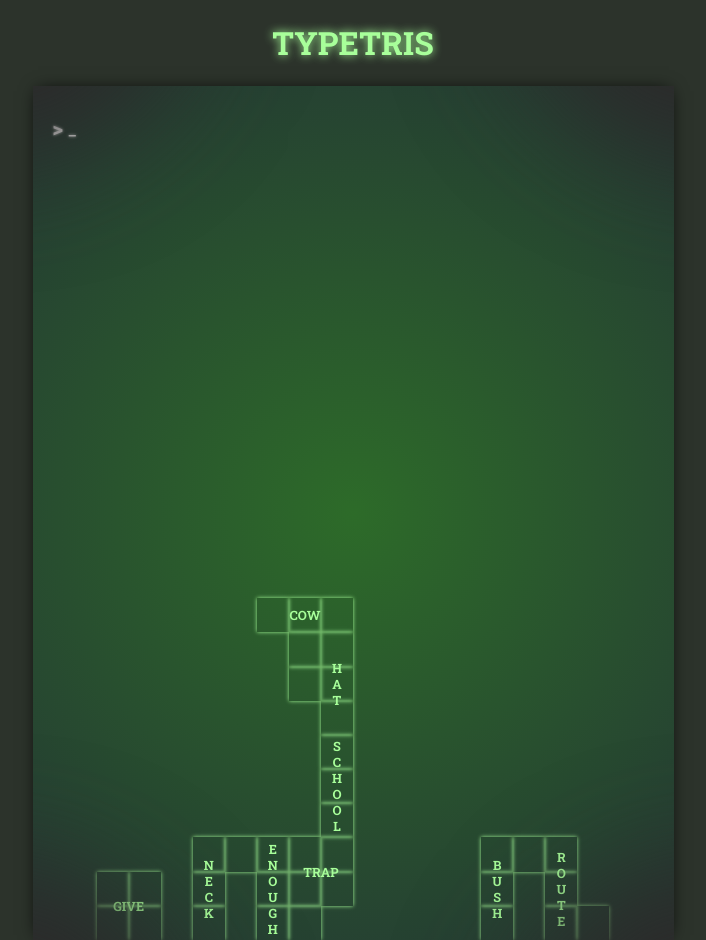
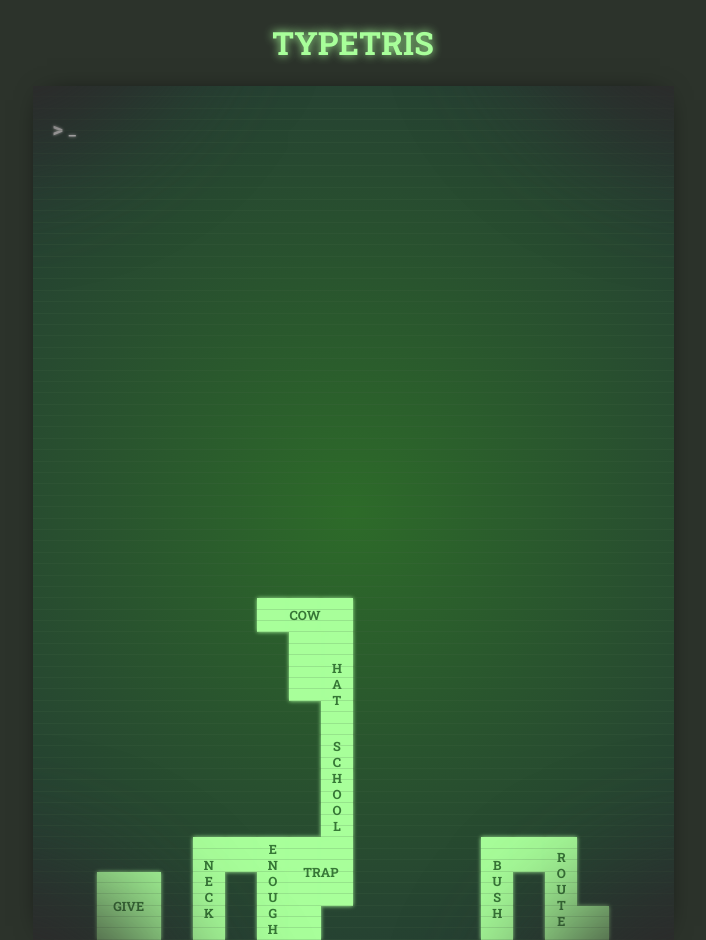
Before and after one commit to levidavidmurray/typetris, a Vue app: page / in a window 1280 px wide. Shown: the whole page, without its empty margins (287-993 px from the left). Built offline with nearby package versions, Linux system fonts and the light colour scheme.

Commit message:
+ Style changes (Terminal lines, shape changes)

```diff
--- a/src/components/Shape.vue
+++ b/src/components/Shape.vue
@@ -66,7 +66,7 @@
 		}
 
 		get shapeColor() {
-			return "transparent";
+			return "#a8ff9a";
 			if (this.isSuper) {
 				return "transparent";
 			}
@@ -115,7 +115,7 @@
 
 	@keyframes superText {
 		0% {
-			color: #a2ffaf;
+			color: #545454;
 		}
 
 		50% {
@@ -127,7 +127,7 @@
 		}
 
 		100% {
-			color: #a2ffaf;
+			color: #545454;
 		}
 	}
 
@@ -157,14 +157,14 @@
 		}
 
 		.coord {
-			background-color: #e24919;
+			background-color: #a8ff9a;
 			box-shadow: 0 0 4px #a8ff9a;
 		}
 
 		.keyword {
 			text-transform: uppercase;
 			font-weight: bold;
-			color: #a8ff9a;
+			color: #367736;
 			display: flex;
 
 			font-size: 80%;
@@ -192,8 +192,8 @@
 			}
 
 			.active {
-				color: #fff446;
-				text-shadow: 0 0 5px white;
+				color: white;
+				text-shadow: 0 0 5px black;
 			}
 
 			.error {
--- a/src/views/Home.vue
+++ b/src/views/Home.vue
@@ -1,10 +1,16 @@
 <template>
 	<div class="home" :style="gridTemplate">
 		<div class="overlay">
-			<div class="top-left"></div>
-			<div class="top-right"></div>
-			<div class="bottom-left"></div>
-			<div class="bottom-right"></div>
+			<div class="lines" :style="lineGridTemplate">
+				<div
+						v-for="line in lineHolder"
+						class="line"
+				></div>
+			</div>
+			<div class="corner top-left"></div>
+			<div class="corner top-right"></div>
+			<div class="corner bottom-left"></div>
+			<div class="corner bottom-right"></div>
 		</div>
 		<div class="game-over" v-if="gameOver">
 			<div class="message" v-if="gameLost">YOU LOST</div>
@@ -52,6 +58,7 @@
 
 	@Component({components: {Shape}})
 	export default class Home extends Vue {
+		public lineHolder: number[] = [];
 		public activeGameShapes: GameShape[] = [];
 		public staticGameShapes: GameShape[] = [];
 
@@ -66,6 +73,10 @@
 		private gameResult: GameResult = GameResult.Undecided;
 
 		public created() {
+			for (let i = 0; i < GAME_HEIGHT*3; i++) {
+				this.lineHolder.push(i);
+			}
+
 			this.resetGameCoordinates();
 			this.generateGameShape();
 			this.initializeKeyListeners();
@@ -373,6 +384,10 @@
 		get gridTemplate() {
 			return {gridTemplateColumns: `repeat(${GAME_WIDTH}, 1fr)`, gridTemplateRows: `repeat(${GAME_HEIGHT}, 1fr)`};
 		}
+
+		get lineGridTemplate() {
+			return {gridTemplateColumns: '1fr', gridTemplateRows: `repeat(${GAME_HEIGHT*3}, 1fr)`};
+		}
 	}
 </script>
 
@@ -396,7 +411,7 @@
 		grid-auto-columns: 34px;
 		background: lightgrey;
 		background: radial-gradient(circle, #2d6b29 0%, #243834 100%);
-		box-shadow: 0 0 17px -5px black;
+		box-shadow: 0 0 28px -14px black;
 		overflow: hidden;
 
 		.overlay {
@@ -406,7 +421,17 @@
 			height: 100%;
 			z-index: 99;
 
-			& > * {
+			.lines {
+				height: 100%;
+				width: 100%;
+				display: grid;
+
+				.line {
+					border-bottom: 1px solid #4c6b472e;
+				}
+			}
+
+			.corner {
 				width: 300px;
 				height: 300px;
 				border-radius: 50%;
```
